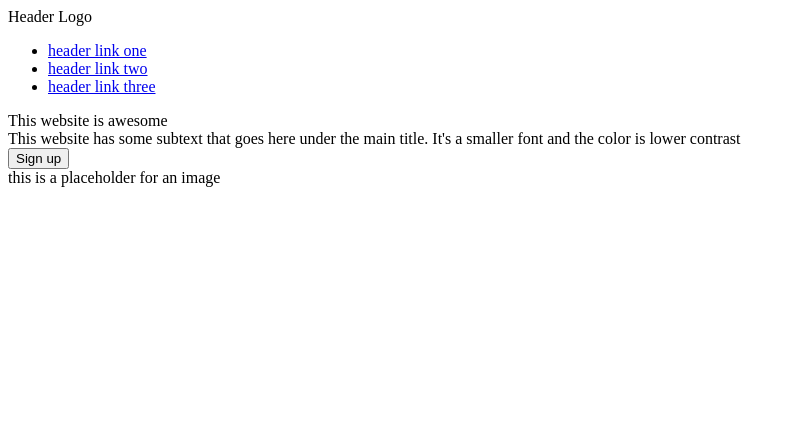
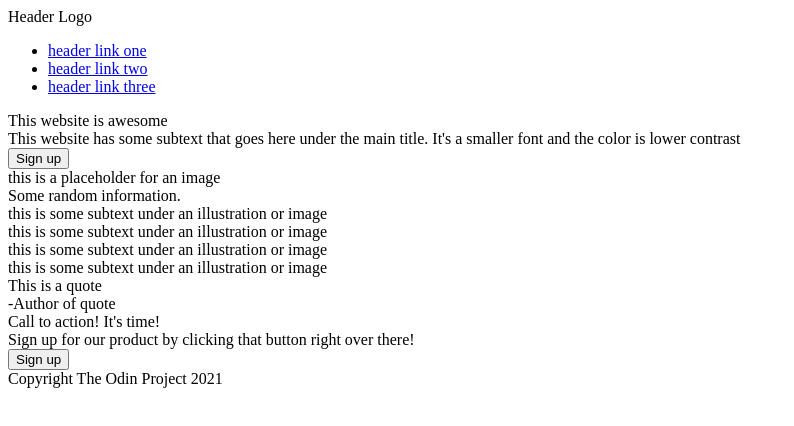
Before and after one commit to TheShrix/first-webpage, a plain HTML site: page index.html in a window 1280 px wide. Shown: the whole page, without its empty margins (0-794 px from the left). Drawn offline with Linux system fonts and the light colour scheme.

Commit message:
finished html

```diff
--- a/index.html
+++ b/index.html
@@ -7,7 +7,7 @@
     <title>Document</title>
   </head>
   <body>
-    <div class="box-1">
+    <div class="box1">
       <div class="header">
         <div>Header Logo</div>
         <ul>
@@ -15,14 +15,58 @@
           <li><a href="idk">header link two</a></li>
           <li><a href="idk">header link three</a></li>
         </ul>
-      </div>
+    </div>
+    <div class="box2">
       <div>This website is awesome</div>
       <div>
         This website has some subtext that goes here under the main title. It's
         a smaller font and the color is lower contrast
       </div>
-      <button>Sign up</button>
+      <button class="sign1">Sign up</button>
       <div>this is a placeholder for an image</div>
+    </div>
+    <div class="box3">
+      <div class="random">Some random information.</div>
+      <div class="img1">
+        <div class="image"></div>
+        <div class="img-text">
+          this is some subtext under an illustration or image
+        </div>
+      </div>
+      <div class="img2">
+        <div class="image"></div>
+        <div class="img-text">
+          this is some subtext under an illustration or image
+        </div>
+      </div>
+      <div class="img3">
+        <div class="image"></div>
+        <div class="img-text">
+          this is some subtext under an illustration or image
+        </div>
+      </div>
+      <div class="img4">
+        <div class="image"></div>
+        <div class="img-text">
+          this is some subtext under an illustration or image
+        </div>
+      </div>
+    </div>
+    <div class="box4">
+        <div class="quote">This is a quote</div>
+        <div class="author">-Author of quote</div>
+    </div>
+    <div class="box5">
+        <div class="button-box">
+            <div class="text">
+                <div class="action">Call to action! It's time!</div>
+                <div class="sign">Sign up for our product by clicking that button right over there!</div>
+            </div>
+            <button class="sign2">Sign up</button>
+        </div>
+    </div>
+    <div class="box6">
+        <div class="footer">Copyright The Odin Project 2021</div>
     </div>
   </body>
 </html>
```
